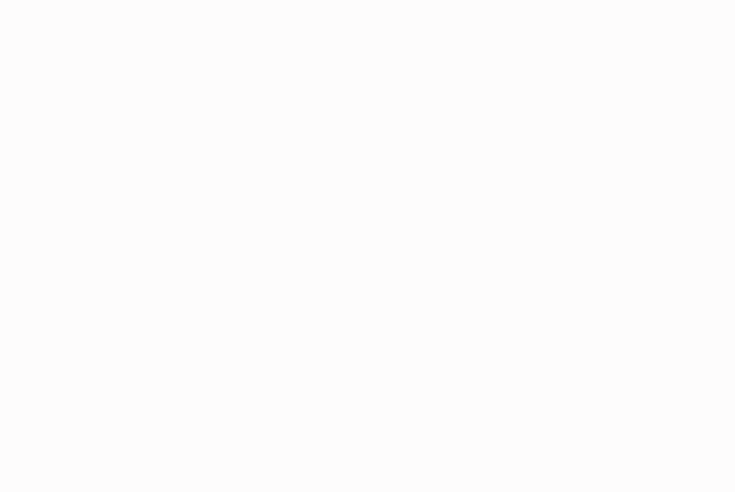
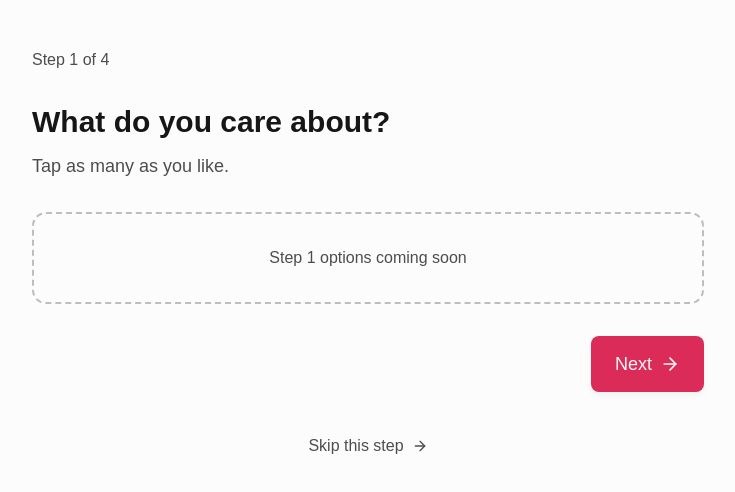
Before and after one commit to Library-of-Volunteer-Experiences/love-mvp, a Next.js app in the folder apps/web/: page /onboarding in a window 1280 px wide. Shown: the top 492 px of the page, without its empty margins (272-1007 px from the left). Built offline with nearby package versions, Linux system fonts and the light colour scheme; a web font is replaced by a local one.

Commit message:
Onboarding file structure established

```diff
--- a/apps/web/src/app/onboarding/page.tsx
+++ b/apps/web/src/app/onboarding/page.tsx
@@ -1,7 +1,21 @@
 // Page: /onboarding: onboarding steps (logged in)
 // Spec: docs/product/pages.md and docs/product/user-flows.md (Part 3)
-// Not built yet. The placeholder below only exists because Next.js
-// refuses to build a page file that doesn't export a component.
+import { OnboardingFlow } from '@/components/onboarding/onboarding-flow';
+
+export const metadata = {
+  title: 'Get started',
+  description: 'Tell LOVE what you care about so we can show you the right events.',
+};
+
 export default function OnboardingPage() {
-  return null;
+  return (
+    <main
+      id="main-content"
+      className="flex min-h-screen justify-center bg-background px-4 py-12 text-foreground"
+    >
+      <div className="w-full max-w-2xl">
+        <OnboardingFlow />
+      </div>
+    </main>
+  );
 }
--- a/apps/web/src/app/sign_up/page.tsx
+++ b/apps/web/src/app/sign_up/page.tsx
@@ -145,9 +145,13 @@ export default function SignUpPage() {
                 </select>
               </div>
 
-              <Button type="submit" className="w-full" size="lg">
-                Create account
-                <ArrowRight className="size-4" aria-hidden="true" />
+              {/* Temporary: no account backend yet, so this just goes to onboarding.
+                  Swap back to type="submit" with a server action once sign-up is real. */}
+              <Button asChild className="w-full" size="lg">
+                <Link href="/onboarding">
+                  Create account
+                  <ArrowRight className="size-4" aria-hidden="true" />
+                </Link>
               </Button>
             </form>
 
--- /dev/null
+++ b/apps/web/src/components/onboarding/onboarding-flow.tsx
@@ -0,0 +1,53 @@
+// OnboardingFlow: steps through the onboarding questions and holds the answers
+// Used on: /onboarding
+// Spec: docs/product/user-flows.md (Part 3)
+'use client';
+
+import { useState } from 'react';
+import { useRouter } from 'next/navigation';
+import { OnboardingStep } from '@/components/onboarding/onboarding-step';
+
+type OnboardingStepCopy = { title: string; description?: string };
+
+const STEPS: readonly [OnboardingStepCopy, ...OnboardingStepCopy[]] = [
+  { title: 'What do you care about?', description: 'Tap as many as you like.' },
+  { title: 'What are you good at or happy to do?', description: 'Tap as many as you like.' },
+  { title: 'When are you usually free, and how far will you go?' },
+  {
+    title: "What's your address? (optional)",
+    description: "We only use it to find events near you. It's never shown to anyone.",
+  },
+];
+
+export function OnboardingFlow() {
+  const router = useRouter();
+  const [stepIndex, setStepIndex] = useState(0);
+  const current = STEPS[stepIndex] ?? STEPS[0];
+
+  function goNext() {
+    if (stepIndex < STEPS.length - 1) {
+      setStepIndex(stepIndex + 1);
+    } else {
+      // TODO: save answers (validate → authorize → getBackend()) once the backend exists.
+      // /homepage is the signed-in feed for now; the spec's target is `/`.
+      router.push('/homepage');
+    }
+  }
+
+  return (
+    <OnboardingStep
+      step={stepIndex + 1}
+      totalSteps={STEPS.length}
+      title={current.title}
+      description={current.description}
+      onBack={stepIndex > 0 ? () => setStepIndex(stepIndex - 1) : undefined}
+      onNext={goNext}
+      onSkip={goNext}
+    >
+      {/* Pickers (CausePicker, SkillPicker, …) go here as they're built. */}
+      <p className="rounded-xl border-2 border-dashed p-8 text-center text-muted-foreground">
+        Step {stepIndex + 1} options coming soon
+      </p>
+    </OnboardingStep>
+  );
+}
--- a/apps/web/src/components/onboarding/onboarding-step.tsx
+++ b/apps/web/src/components/onboarding/onboarding-step.tsx
@@ -1,4 +1,93 @@
 // OnboardingStep: one step: question, progress indicator, Back/Next
 // Used on: /onboarding
 // Spec: docs/product/design-inventory.md, "Step layout + progress indicator"
-// Not built yet.
+'use client';
+
+import { useEffect, useRef, type ReactNode } from 'react';
+import { ArrowLeft, ArrowRight, Check } from 'lucide-react';
+import { Button } from '@/components/ui/button';
+import { SkipStepLink } from '@/components/onboarding/skip-step-link';
+
+type OnboardingStepProps = {
+  /** 1-based step number */
+  step: number;
+  totalSteps: number;
+  /** The question, e.g. "What do you care about?" */
+  title: string;
+  description?: string;
+  children: ReactNode;
+  /** Omit on the first step to hide Back. */
+  onBack?: () => void;
+  onNext: () => void;
+  onSkip: () => void;
+};
+
+export function OnboardingStep({
+  step,
+  totalSteps,
+  title,
+  description,
+  children,
+  onBack,
+  onNext,
+  onSkip,
+}: OnboardingStepProps) {
+  const headingRef = useRef<HTMLHeadingElement>(null);
+  const hasMounted = useRef(false);
+  const isLastStep = step === totalSteps;
+
+  // When the step changes, move focus to the new question so screen readers
+  // announce it. Skip the first render so we don't steal focus on page load.
+  useEffect(() => {
+    if (hasMounted.current) {
+      headingRef.current?.focus();
+    } else {
+      hasMounted.current = true;
+    }
+  }, [step]);
+
+  return (
+    <section aria-labelledby="onboarding-step-title" className="flex flex-col gap-8">
+      <p className="text-base font-medium text-muted-foreground">
+        Step {step} of {totalSteps}
+      </p>
+
+      <div className="space-y-3">
+        <h1
+          id="onboarding-step-title"
+          ref={headingRef}
+          tabIndex={-1}
+          className="text-3xl font-semibold text-foreground outline-none"
+        >
+          {title}
+        </h1>
+        {description ? <p className="text-lg text-muted-foreground">{description}</p> : null}
+      </div>
+
+      <div>{children}</div>
+
+      <div className="flex flex-col-reverse gap-3 sm:flex-row sm:justify-between">
+        {onBack ? (
+          <Button variant="outline" size="lg" onClick={onBack}>
+            <ArrowLeft className="size-5" aria-hidden="true" />
+            Back
+          </Button>
+        ) : (
+          <span className="hidden sm:block" aria-hidden="true" />
+        )}
+        <Button size="lg" onClick={onNext}>
+          {isLastStep ? 'Finish' : 'Next'}
+          {isLastStep ? (
+            <Check className="size-5" aria-hidden="true" />
+          ) : (
+            <ArrowRight className="size-5" aria-hidden="true" />
+          )}
+        </Button>
+      </div>
+
+      <div className="flex justify-center">
+        <SkipStepLink onSkip={onSkip} />
+      </div>
+    </section>
+  );
+}
--- a/apps/web/src/components/onboarding/skip-step-link.tsx
+++ b/apps/web/src/components/onboarding/skip-step-link.tsx
@@ -1,4 +1,20 @@
 // SkipStepLink: light-grey "Skip this step →" link
 // Used on: /onboarding
 // Spec: docs/product/design-inventory.md, ""Skip this step →" link"
-// Not built yet.
+import { ArrowRight } from 'lucide-react';
+import { Button } from '@/components/ui/button';
+
+// Looks like a link, but it's a <button>: skipping changes the step in place
+// rather than navigating to a new URL.
+export function SkipStepLink({ onSkip }: { onSkip: () => void }) {
+  return (
+    <Button
+      variant="link"
+      onClick={onSkip}
+      className="text-muted-foreground no-underline hover:text-foreground hover:underline"
+    >
+      Skip this step
+      <ArrowRight className="size-4" aria-hidden="true" />
+    </Button>
+  );
+}
```
Also changed, not shown: apps/web/src/components/onboarding/OnboardingFlow/OnboardingStep/address-input.tsx (renamed from apps/web/src/components/onboarding/address-input.tsx), apps/web/src/components/onboarding/OnboardingFlow/OnboardingStep/availability-picker.tsx (renamed from apps/web/src/components/onboarding/availability-picker.tsx), apps/web/src/components/onboarding/OnboardingFlow/OnboardingStep/cause-picker.tsx (renamed from apps/web/src/components/onboarding/cause-picker.tsx), apps/web/src/components/onboarding/OnboardingFlow/OnboardingStep/distance-picker.tsx (renamed from apps/web/src/components/onboarding/distance-picker.tsx), apps/web/src/components/onboarding/OnboardingFlow/OnboardingStep/skill-picker.tsx (renamed from apps/web/src/components/onboarding/skill-picker.tsx), 1 other file (tests, documents, lock files or other folders).
